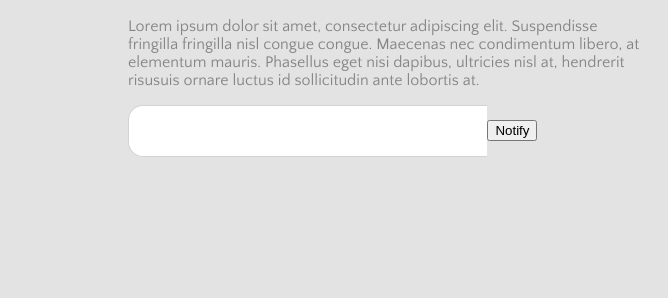
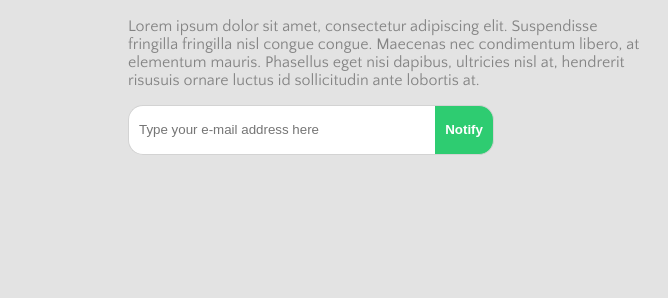
Before and after one commit to PawelBarczuk/notify, a plain HTML site: page index.html in a window 1280 px wide. Shown: the part 1007-1305 px from the top of the page, 0-668 px from the left. Drawn offline with Linux system fonts and the light colour scheme.

Commit message:
form completed

```diff
--- a/css/style.css
+++ b/css/style.css
@@ -104,23 +104,29 @@ h1{
 
 input {
     margin: 0;
+    outline: none;
 }
 
 input[type=email] {
-    width: 70%;
+    width: 60%;
     height: 50px;
     border: 1px solid lightgrey;
     border-right: 0px;
     border-top-left-radius: 15px;
     border-bottom-left-radius: 15px;
-    padding: 0px;
+    padding-left: 10px;
+    box-sizing: border-box;
 }
 button {
-    height: 52px;
+    height: 50px;
     border: 1px solid lightgrey;
     border-left: 0px;
     border-top-right-radius: 15px;
     border-bottom-right-radius: 15px;
     background-color: #2ecc71;
     margin: 0px;
+    padding-left: 10px;
+    padding-right: 10px;
+    color: white;
+    font-weight: 600;
 }
--- a/index.html
+++ b/index.html
@@ -7,6 +7,7 @@
         <link rel="stylesheet" href="font-awesome-4.6.3/css/font-awesome.min.css">
         <meta name="author" content="Ewli">
         <meta charset="utf-8">
+        <meta name="viewport" content="width=device-width, initial-scale=1.0">
         <title>Projekt 1</title>
     </head>
     <body>
@@ -48,7 +49,7 @@
                     <h1>Get Notified Of Any Updates!</h1>
                     <p>Lorem ipsum dolor sit amet, consectetur adipiscing elit. Suspendisse fringilla fringilla nisl congue congue. Maecenas nec condimentum libero, at elementum mauris. Phasellus eget nisi dapibus, ultricies nisl at, hendrerit risusuis ornare luctus id sollicitudin ante lobortis at.</p>
                     <form name="email">
-                        <input type="email"><input type="button" value="Notify">
+                        <input type="email" placeholder="Type your e-mail address here"><button>Notify</button>
                     </form>
                 </div>
                 <div id="video">
```
